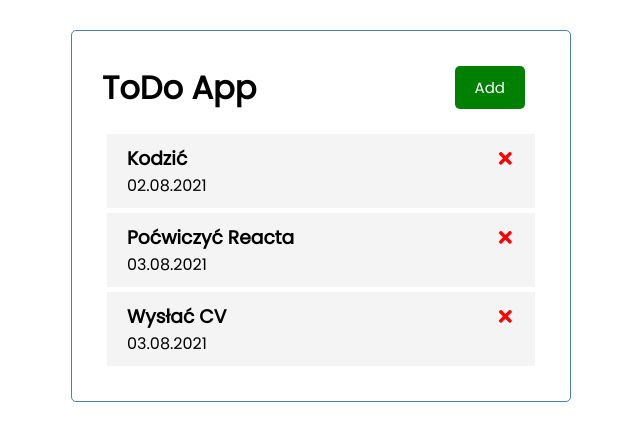
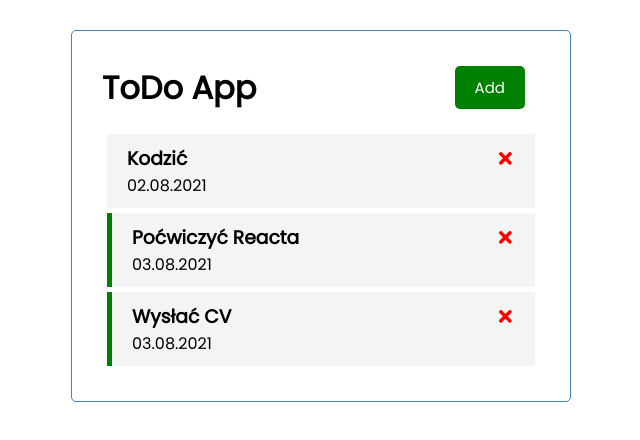
Before and after one commit to jaspisus/React-ToDoApp, a React (Create React App) app: page / in a window 1280 px wide. Shown: the top 440 px of the page, without its empty margins (319-959 px from the left). Built offline with nearby package versions, Linux system fonts and the light colour scheme.

Commit message:
visual touches

```diff
--- a/src/index.scss
+++ b/src/index.scss
@@ -57,9 +57,9 @@ body {
 		align-items: center;
 		justify-content: space-between;
 	}
-	.reminder {
-		border-left: 5px solid green;
-	}
+}
+.task.reminder {
+	border-left: 5px solid green;
 }
 .add-form {
 	margin-bottom: 40px;
```
Also changed, not shown: src/css/index.min.css (+1 -1 lines), 1 other file (tests, documents, lock files or other folders).
